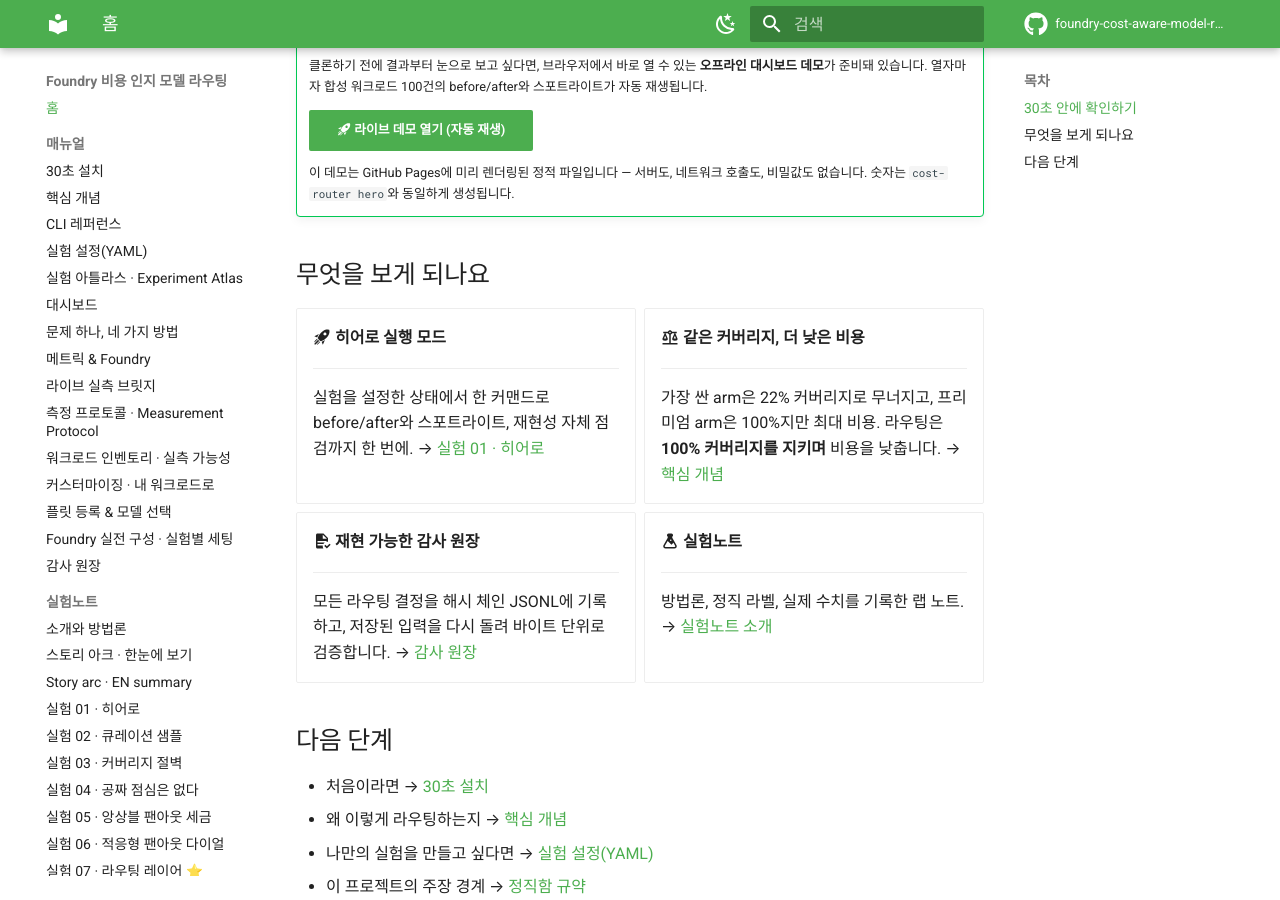
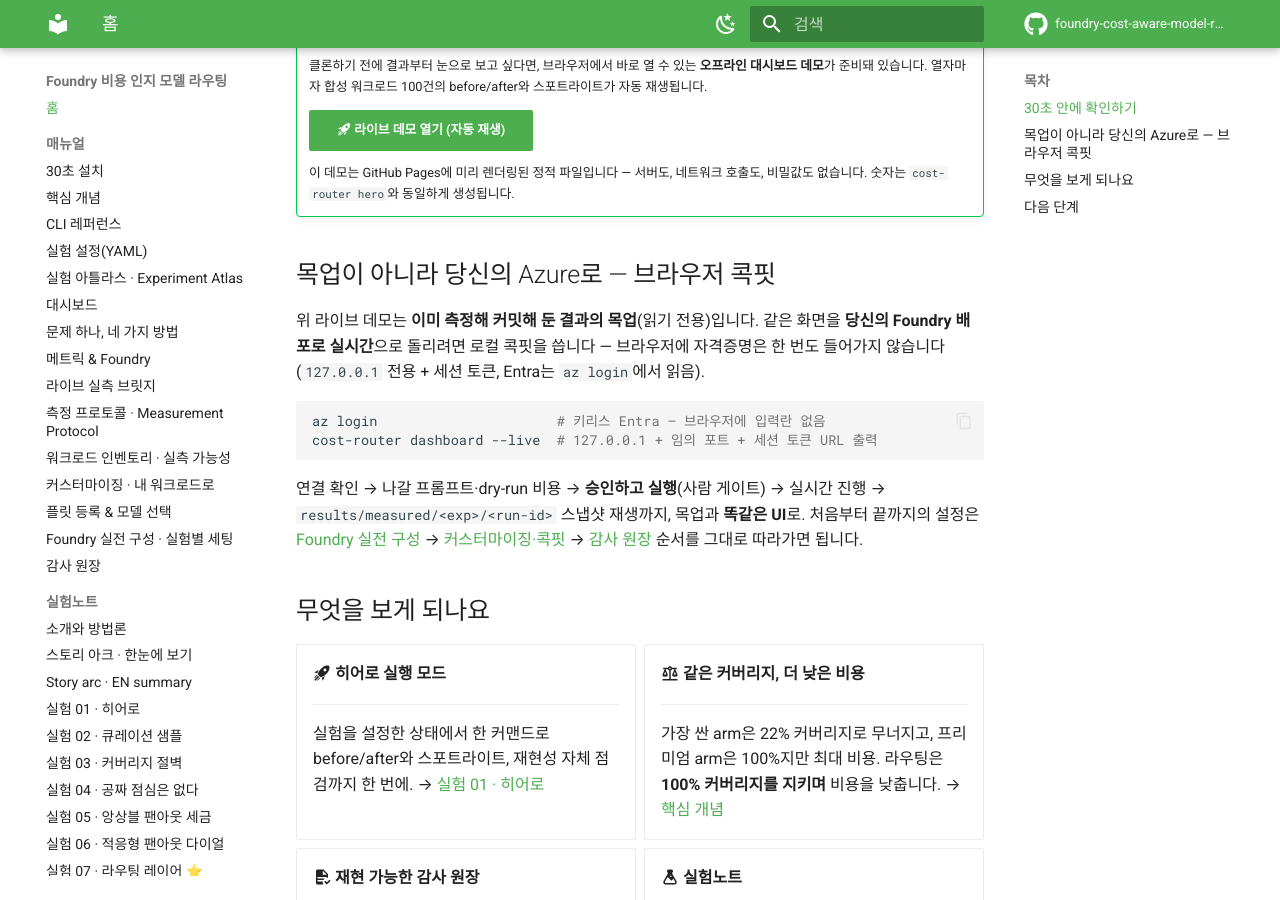
Before and after one commit to hyeonsangjeon/foundry-cost-aware-model-routing, an MkDocs documentation site: the page built from docs/index.md, in a window 1280 px wide and 900 px high, scrolled down 1232 px. Built offline with MkDocs 1.6.1 and Material for MkDocs 9.7.7, drawn with Linux system fonts in a browser that asks for light colours; comment, search, counter and statistics services are not loaded.

Commit message:
docs: surface the live cockpit (dashboard --live) at the front door
The clone → .env → one-button live path (BOLT-02 Phase C) was documented only
in customize.md, so a cloner landing on the README/site would discover only the
CLI 'foundry arena --live' and the read-only public mockup — never the browser
cockpit that is the intended 'follow along on your own Azure' experience.

Add a front-door pointer in both entry points:
- README 'Make it real': the dashboard --live one-button flow + ledger
  measured-replay verification, cross-linked to the cockpit/customize and
  end-to-end Foundry setup guides.
- docs/index.md: a '목업이 아니라 당신의 Azure로 — 브라우저 콕핏' callout that
  distinguishes the already-measured mockup from a live run on the reader's own
  Foundry deployment, with the setup → cockpit → ledger chain.

Docs-only; no code or endpoint literals changed. mkdocs --strict clean,
validate-local.sh PASSED.

Co-authored-by: Copilot <223556219+Copilot@users.noreply.github.com>

````diff
--- a/docs/index.md
+++ b/docs/index.md
@@ -62,6 +62,22 @@ cost-router hero --serve   # 실행 후 오프라인 대시보드를 띄웁니
     이 데모는 GitHub Pages에 미리 렌더링된 정적 파일입니다 — 서버도, 네트워크
     호출도, 비밀값도 없습니다. 숫자는 `cost-router hero`와 동일하게 생성됩니다.
 
+## 목업이 아니라 당신의 Azure로 — 브라우저 콕핏
+
+위 라이브 데모는 **이미 측정해 커밋해 둔 결과의 목업**(읽기 전용)입니다. 같은 화면을
+**당신의 Foundry 배포로 실시간**으로 돌리려면 로컬 콕핏을 씁니다 — 브라우저에 자격증명은
+한 번도 들어가지 않습니다(`127.0.0.1` 전용 + 세션 토큰, Entra는 `az login`에서 읽음).
+
+```bash
+az login                      # 키리스 Entra — 브라우저에 입력란 없음
+cost-router dashboard --live  # 127.0.0.1 + 임의 포트 + 세션 토큰 URL 출력
+```
+
+연결 확인 → 나갈 프롬프트·dry-run 비용 → **승인하고 실행**(사람 게이트) → 실시간 진행 →
+`results/measured/<exp>/<run-id>` 스냅샷 재생까지, 목업과 **똑같은 UI**로. 처음부터 끝까지의
+설정은 [Foundry 실전 구성](manual/foundry-setup.md) → [커스터마이징·콕핏](manual/customize.md) →
+[감사 원장](manual/ledger.md) 순서를 그대로 따라가면 됩니다.
+
 ## 무엇을 보게 되나요
 
 <div class="grid cards" markdown>
````
Also changed, not shown: README.md (+16 -0 lines).
